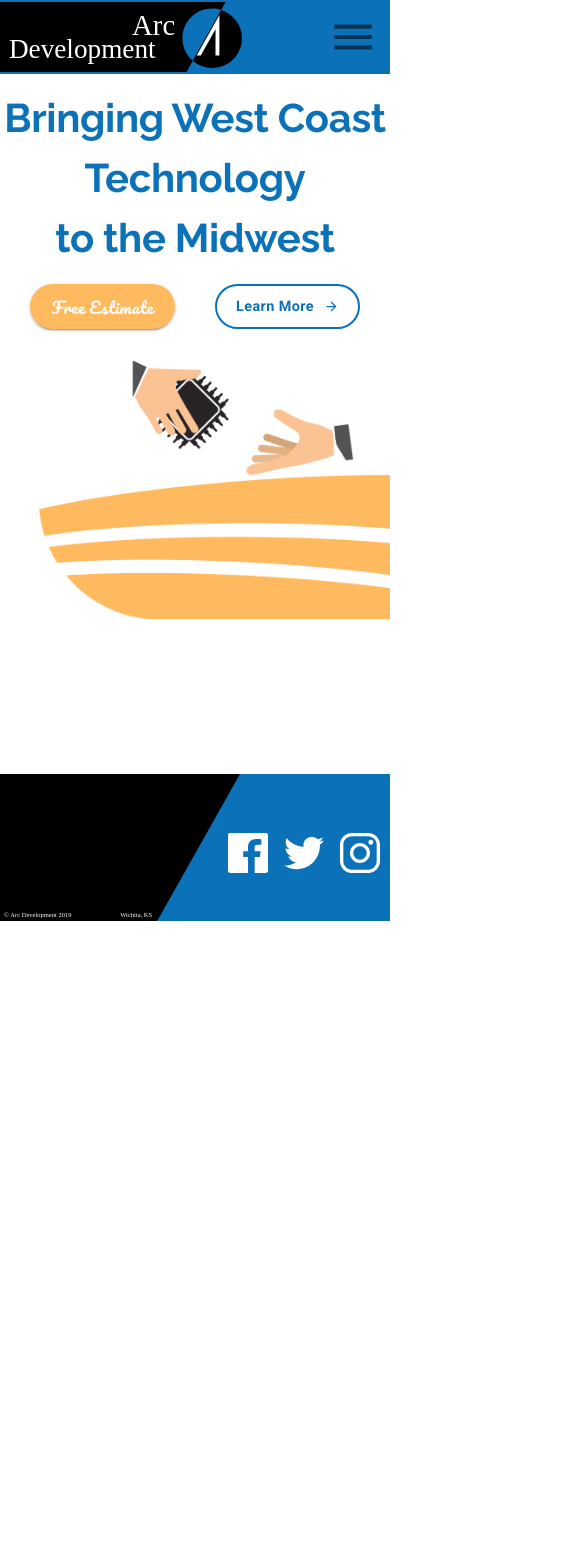
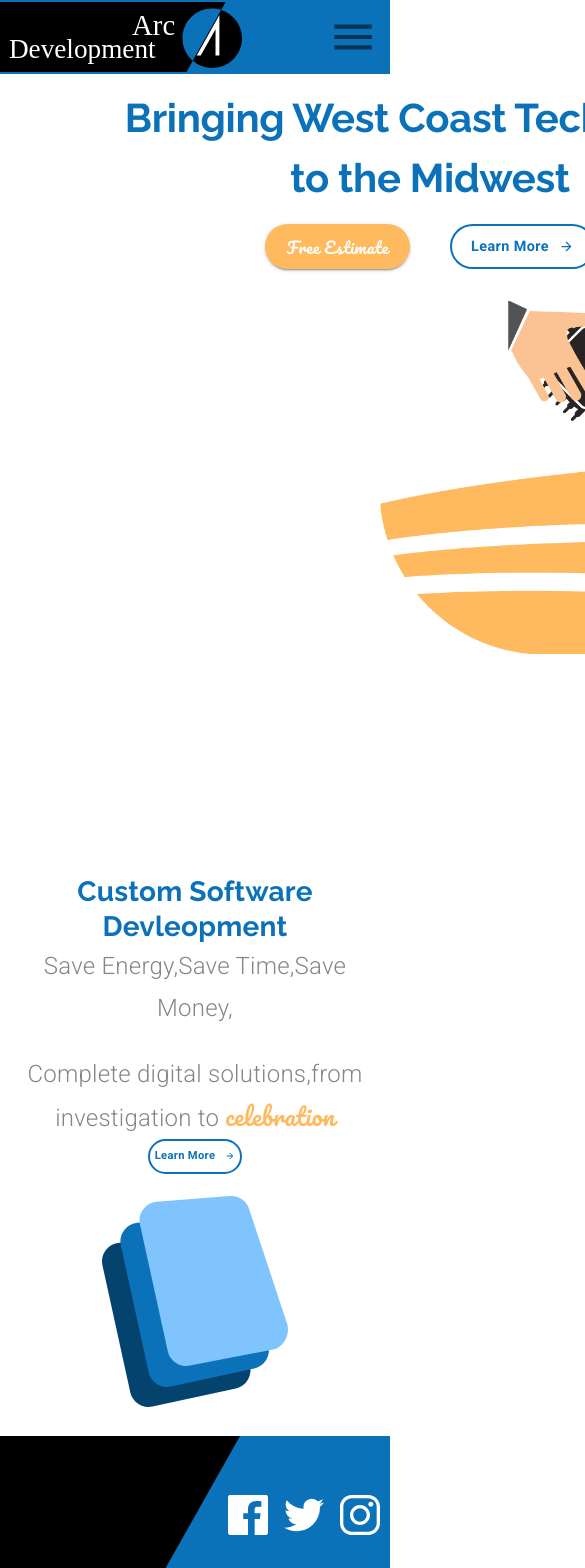
Before and after one commit to abhinavsiwal/Material-Ui-Website, a React (Create React App) app: page / in a window 390 px wide. Shown: the top 1568 px of the page, 585 px wide, since content can reach past the window. Before the commit the page ends 921 px from the top, so only its background shows below. Built offline with nearby package versions, Linux system fonts and the light colour scheme.

Commit message:
Initial Commit

```diff
--- a/public/index.html
+++ b/public/index.html
@@ -2,16 +2,19 @@
 <html lang="en">
   <head>
     <meta charset="utf-8" />
-    <meta name="viewport" content="width=device-width, initial-scale=1" />
+    <meta name="viewport" content="width=device-width, initial-scale=1, minimum-scale=1" />
     <meta name="theme-color" content="#000000" />
     <meta
       name="description"
       content="Web site created using create-react-app"
     />
+    <link rel="apple-touch-icon" href="%PUBLIC_URL%/logo192.png" />
     <!--
       manifest.json provides metadata used when your web app is installed on a
       user's mobile device or desktop. See https://developers.google.com/web/fundamentals/web-app-manifest/
     -->
+
+    <link rel="manifest" href="%PUBLIC_URL%/manifest.json" />
     <!--
       Notice the use of %PUBLIC_URL% in the tags above.
       It will be replaced with the URL of the `public` folder during the build.
--- a/src/App.js
+++ b/src/App.js
@@ -15,7 +15,7 @@ function App() {
       <Header value={value} setValue={setValue} selectedIndex={selectedIndex} setSelectedIndex={setSelectedIndex} />
       <Switch>
         <Route path="/" exact>
-          <div style={{height:"81.3vh"}}><LandingPage /></div>
+          <div><LandingPage /></div>
         </Route>
         <Route path="/services">
           <div>Services</div>
--- a/src/components/Home/LandingPage.js
+++ b/src/components/Home/LandingPage.js
@@ -1,60 +1,92 @@
 import React from "react";
 import Lottie from "react-lottie";
 import animationData from "../../animations/landinganimation/data";
-import { makeStyles,useTheme } from "@material-ui/core/styles";
-import { Grid,Button,Typography } from "@material-ui/core";
-import ButtonArrow from './ButtonArrow'
+import { makeStyles, useTheme } from "@material-ui/core/styles";
+import { Grid, Button, Typography,useMediaQuery } from "@material-ui/core";
+import ButtonArrow from "./ButtonArrow";
+import customSoftwareIcon from '../../assets/Custom Software Icon.svg'
 
 const useStyles = makeStyles((theme) => ({
-    animation:{
-        maxWidth:"50em",
-        minWidth:"21em",
-        marginTop:"2em",
-        marginLeft:"10%",
+  animation: {
+    maxWidth: "50em",
+    minWidth: "21em",
+    marginTop: "2em",
+    marginLeft: "10%",
+    [theme.breakpoints.down("sm")]: {
+      maxWidth: "30em",
+    },
+  },
+  estimateButton: {
+    ...theme.typography.estimate,
+    backgroundColor: theme.palette.common.orange,
+    borderRadius: 50,
+    height: 45,
+    width: 145,
+    marginRight: 40,
+    "&:hover": {
+      backgroundColor: theme.palette.secondary.dark,
+    },
+  },
+  learnButtonHero: {
+    ...theme.typography.learnButton,
+    fontSize: "0.9rem",
+    height: 45,
+    width: 145,
+  },
+  buttonContainer: {
+    marginTop: "1em",
+  },
+  textContainer: {
+    minWidth: "21.5em",
+    marginLeftt: "1em",
+    [theme.breakpoints.down("xs")]: {
+      marginLeft: 0,
+    },
+},
+  mainContainer: {
+    marginTop: "5em",
+    [theme.breakpoints.down("md")]: {
+      marginTop: "3em",
+    },
+    [theme.breakpoints.down("xs")]: {
+      marginTop: "2em",
+    },
+  },
+  spanText:{
+    fontFamily:"Pacifico",
+    color:theme.palette.common.orange,
+},
+learnButton:{
+    ...theme.typography.learnButton,
+    fontSize:"0.7rem",
+    height:35,
+    padding:5,
     [theme.breakpoints.down("sm")]:{
-            maxWidth:"30em",
+      marginBottom:"2em"
     }
 },
-    estimateButton:{
-        ...theme.typography.estimate,
-        backgroundColor:theme.palette.common.orange,
-        borderRadius:50,
-        height:45,
-        width:145,
-        marginRight:40,
-        "&:hover":{
-            backgroundColor:theme.palette.secondary.dark,
+subtitle:{
+    marginBottom:"1em",
+},
+icon:{
+    marginLeft:"2em",
+    [theme.breakpoints.down("xs")]:{
+        marginLeft:0,
     }
 },
-    learnButton:{
-        borderColor:theme.palette.common.blue,
-        color:theme.palette.common.blue,
-        borderWidth:2,
-        textTransform:"none",
-        borderRadius:50,
-        fontFamily:"Roboto",
-        fontWeight:"bold",
-        fontSize:"0.9rem",
-        height:45,
-        width:145,
-    },
-    buttonContainer:{
-        marginTop:"1em",
-    },
-    mainContainer:{
-        marginTop:"5em",
-        [theme.breakpoints.down("md")]:{
-            marginTop:"3em"
-        },
-        [theme.breakpoints.down("xs")]:{
-            marginTop:"2em"
-        },
+serviceContainer:{
+    marginTop:"12em",
+    [theme.breakpoints.down("sm")]:{
+      padding:25,
+    }
 }
 }));
 
 const LandingPage = () => {
   const classes = useStyles();
-  const theme=useTheme();
+  const theme = useTheme();
+  const matchesSM=useMediaQuery(theme.breakpoints.down("sm"));
+
   const defaultOptions = {
     loop: true,
     autoplay: true,
@@ -62,43 +94,72 @@ const LandingPage = () => {
     rendererSettings: {
       preserveAspectRatio: "xMidYMid slice",
     },
-    textContainer:{
-        minWidth:"21.5em",
-        marginLeftt:"1em",
-        [theme.breakpoints.down("xs")]:{
-            marginLeft:0,
-        }
-    }
+
   };
   return (
     <Grid container direction="column" className={classes.mainContainer}>
+      {/* -----Hero Block----- */}
       <Grid item>
         <Grid container justifyContent="flex-end" alignItems="center">
           <Grid item sm>
-            <Typography align="center" variant="h2" className={classes.textContainer}>
+            <Typography
+              align="center"
+              variant="h2"
+              className={classes.textContainer}
+            >
               Bringing West Coast Technology
               <br />
               to the Midwest
             </Typography>
-            <Grid container justifyContent="center" className={classes.buttonContainer}>
-                <Grid item >
-                    <Button variant="contained" className={classes.estimateButton}>Free Estimate</Button>
+            <Grid
+              container
+              justifyContent="center"
+              className={classes.buttonContainer}
+            >
+              <Grid item>
+                <Button variant="contained" className={classes.estimateButton}>
+                  Free Estimate
+                </Button>
               </Grid>
               <Grid item>
-                    <Button variant="outlined" className={classes.learnButton}>
-                       <span style={{marginRight:10}    }> Learn More</span>
-                        <ButtonArrow width={15} height={15} fill={theme.palette.common.blue} />
+                <Button variant="outlined" className={classes.learnButtonHero}>
+                  <span style={{ marginRight: 10 }}> Learn More</span>
+                  <ButtonArrow
+                    width={15}
+                    height={15}
+                    fill={theme.palette.common.blue}
+                  />
                 </Button>
               </Grid>
             </Grid>
           </Grid>
           <Grid item sm className={classes.animation}>
-            <Lottie
-              options={defaultOptions}
-              height={"100%"}
-              width={"100%"}
+            <Lottie options={defaultOptions} height={"100%"} width={"100%"} />
+          </Grid>
+        </Grid>
+      </Grid>
+      {/* -----Services Block----- */}
+      <Grid container direction="row" className={classes.serviceContainer} justifyContent={matchesSM ?"center":undefined} >
+        <Grid item style={{marginLeft: matchesSM ?0:"5em",textAlign:matchesSM?"center":undefined}}>
+          <Typography variant="h4">Custom Software Devleopment</Typography>
+          <Typography variant="subtitle1" className={classes.subtitle}>
+            Save Energy,Save Time,Save Money,
+          </Typography>
+          <Typography variant="subtitle1">
+            Complete digital solutions,from investigation to{" "}
+            <span className={classes.spanText}>celebration</span>
+          </Typography>
+          <Button variant="outlined" className={classes.learnButton}>
+            <span style={{ marginRight: 10 }}> Learn More</span>
+            <ButtonArrow
+              width={10}
+              height={10}
+              fill={theme.palette.common.blue}
             />
+          </Button>
         </Grid>
+        <Grid item>
+            <img  className={classes.icon} alt="Custom software icon" src={customSoftwareIcon} />
         </Grid>
       </Grid>
     </Grid>
--- a/src/components/UI/Theme.js
+++ b/src/components/UI/Theme.js
@@ -2,6 +2,7 @@ import { createTheme } from "@material-ui/core/styles";
 
 const arcBlue = "#0B72B9";
 const arcOrange = "#FFBA60";
+const arcGrey="#868686";
 
 const theme = createTheme({
   palette: {
@@ -33,8 +34,28 @@ const theme = createTheme({
         fontFamily:"Raleway",
         fontWeight:700,
         fontSize:"2.5rem",
-        color:`${arcBlue}`,
+        color:arcBlue,
         lineHeight:1.5,
+      },
+      h4:{
+        fontFamily:"Raleway",
+        fontSize:"1.75rem",
+        color:arcBlue,
+        fontWeight:700,
+      },
+      subtitle1:{
+        fontSize:"1.5rem",
+        fontWeight:300,
+        color:arcGrey
+      },
+      learnButton:{
+        borderColor: arcBlue,
+        color: arcBlue,
+        borderWidth: 2,
+        textTransform: "none",
+        borderRadius: 50,
+        fontFamily: "Roboto",
+        fontWeight: "bold",
       }
   }
 });
```
Lines whose indentation alone changed are shown as unchanged.
